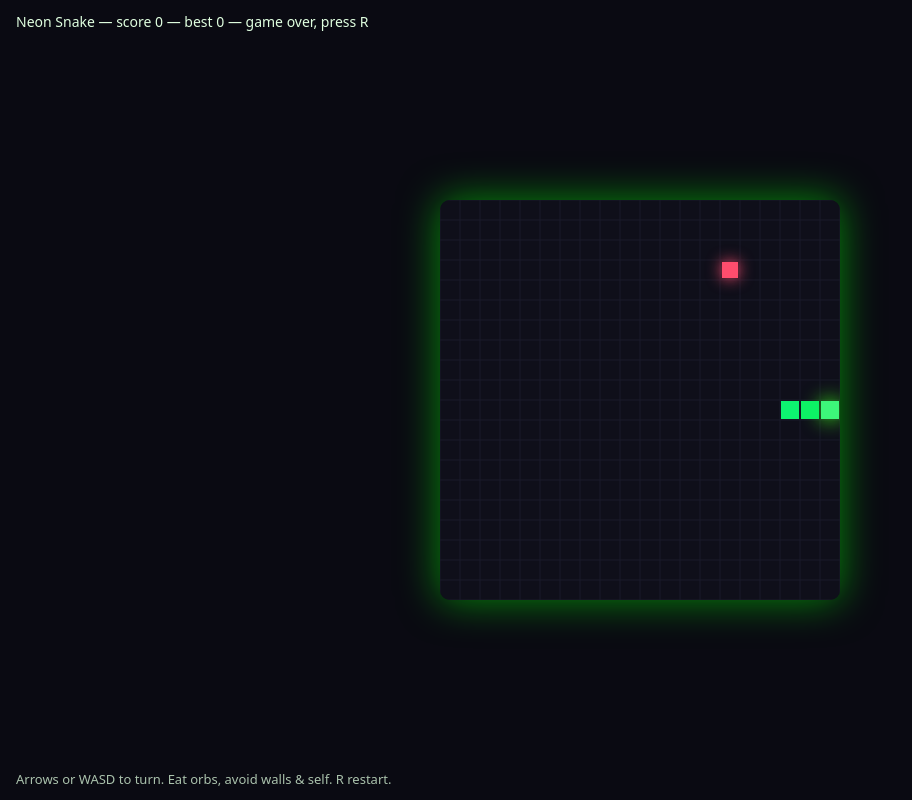
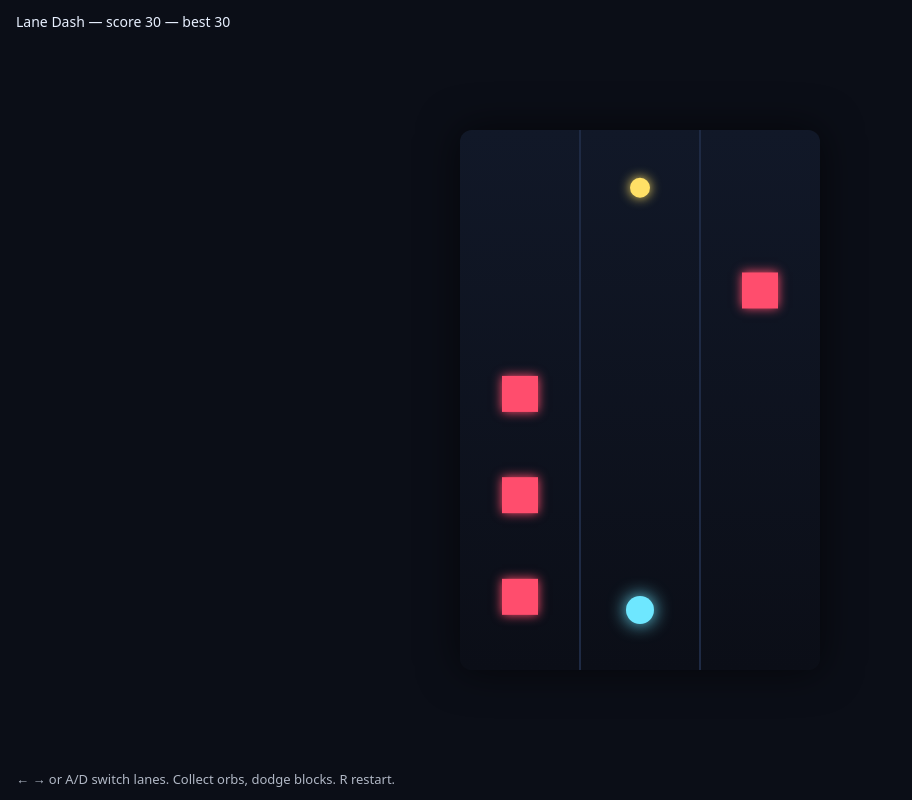
Before and after one commit to Sammiee2015lulz/daily-random-games, a plain HTML site: page games/2026-10-12/index.html in a window 1280 px wide. Shown: the whole page, without its empty margins (0-912 px from the left). Drawn offline with Linux system fonts and the light colour scheme.

Commit message:
Add 2026-10-12 game: Lane Dash

```diff
--- a/games/2026-10-12/index.html
+++ b/games/2026-10-12/index.html
@@ -3,100 +3,136 @@
 <head>
 <meta charset="utf-8">
 <meta name="viewport" content="width=device-width, initial-scale=1">
-<title>Neon Snake — 2026-10-12</title>
+<title>Lane Dash — 2026-10-12</title>
 <style>
-  html, body { margin: 0; height: 100%; background: #0a0a12; color: #e0ffe0; font-family: system-ui, sans-serif; }
+  html, body { margin: 0; height: 100%; background: #0b0e17; color: #e8f0ff; font-family: system-ui, sans-serif; }
   body { display: grid; place-items: center; }
-  canvas { background: #0f0f1a; border-radius: 10px; box-shadow: 0 0 40px #0f08; max-width: 96vw; max-height: 80vh; }
+  canvas { background: linear-gradient(#111828, #0b0e17); border-radius: 12px; box-shadow: 0 0 40px #0009; max-width: 96vw; max-height: 80vh; }
   #hud { position: fixed; top: 12px; left: 16px; font-size: 14px; }
   #help { position: fixed; bottom: 12px; left: 16px; opacity: .75; font-size: 13px; }
 </style>
 </head>
 <body>
-<div id="hud">Neon Snake</div>
-<div id="help">Arrows or WASD to turn. Eat orbs, avoid walls & self. R restart.</div>
-<canvas id="c" width="400" height="400"></canvas>
+<div id="hud">Lane Dash</div>
+<div id="help">← → or A/D switch lanes. Collect orbs, dodge blocks. R restart.</div>
+<canvas id="c" width="360" height="540"></canvas>
 <script>
 const canvas = document.getElementById('c');
 const ctx = canvas.getContext('2d');
 const hud = document.getElementById('hud');
-const CELL = 20;
-const COLS = 20, ROWS = 20;
-let best = Number(localStorage.getItem('neon-snake-best') || 0);
-let snake, dir, nextDir, food, score, alive, tick;
+const LANE_W = 120;
+const LANES = 3;
+let best = Number(localStorage.getItem('lane-dash-best') || 0);
+let playerLane, items, score, alive, speed, spawnTimer, frame;
 
 function reset() {
-  snake = [{x: 10, y: 10}, {x: 9, y: 10}, {x: 8, y: 10}];
-  dir = {x: 1, y: 0};
-  nextDir = {x: 1, y: 0};
+  playerLane = 1;
+  items = [];
   score = 0;
   alive = true;
-  tick = 0;
-  placeFood();
+  speed = 2.4;
+  spawnTimer = 0;
+  frame = 0;
 }
-function placeFood() {
-  do {
-    food = {x: Math.floor(Math.random() * COLS), y: Math.floor(Math.random() * ROWS)};
-  } while (snake.some(s => s.x === food.x && s.y === food.y));
+function spawn() {
+  const lane = Math.floor(Math.random() * LANES);
+  const isOrb = Math.random() < 0.35;
+  items.push({
+    lane,
+    y: -30,
+    type: isOrb ? 'orb' : 'block',
+    r: isOrb ? 10 : 0,
+    w: isOrb ? 0 : 36,
+    h: isOrb ? 0 : 36
+  });
 }
 addEventListener('keydown', e => {
   const k = e.key.toLowerCase();
   if (k === 'r') { reset(); return; }
   if (!alive) return;
-  if ((k === 'arrowup' || k === 'w') && dir.y === 0) nextDir = {x: 0, y: -1};
-  if ((k === 'arrowdown' || k === 's') && dir.y === 0) nextDir = {x: 0, y: 1};
-  if ((k === 'arrowleft' || k === 'a') && dir.x === 0) nextDir = {x: -1, y: 0};
-  if ((k === 'arrowright' || k === 'd') && dir.x === 0) nextDir = {x: 1, y: 0};
+  if (k === 'arrowleft' || k === 'a') playerLane = Math.max(0, playerLane - 1);
+  if (k === 'arrowright' || k === 'd') playerLane = Math.min(LANES - 1, playerLane + 1);
 });
 
 function update() {
   if (!alive) return;
-  dir = nextDir;
-  const head = {x: snake[0].x + dir.x, y: snake[0].y + dir.y};
-  if (head.x < 0 || head.x >= COLS || head.y < 0 || head.y >= ROWS || snake.some(s => s.x === head.x && s.y === head.y)) {
-    alive = false;
-    return;
+  frame++;
+  speed = Math.min(7, 2.4 + frame * 0.0015);
+  score += 0.05;
+  spawnTimer++;
+  if (spawnTimer > Math.max(18, 40 - frame / 80)) {
+    spawn();
+    spawnTimer = 0;
   }
-  snake.unshift(head);
-  if (head.x === food.x && head.y === food.y) {
-    score++;
-    if (score > best) { best = score; localStorage.setItem('neon-snake-best', String(best)); }
-    placeFood();
-  } else {
-    snake.pop();
+  for (let i = items.length - 1; i >= 0; i--) {
+    const it = items[i];
+    it.y += speed;
+    const px = playerLane * LANE_W + LANE_W / 2;
+    const py = 480;
+    if (it.type === 'orb') {
+      if (Math.abs(it.lane - playerLane) < 0.1 && Math.abs(it.y - py) < 22) {
+        score += 15;
+        items.splice(i, 1);
+        continue;
+      }
+    } else {
+      if (it.lane === playerLane && it.y + 18 > py - 16 && it.y - 18 < py + 16) {
+        alive = false;
+      }
+    }
+    if (it.y > 580) items.splice(i, 1);
+  }
+  if (Math.floor(score) > best) {
+    best = Math.floor(score);
+    localStorage.setItem('lane-dash-best', String(best));
   }
 }
 
 function draw() {
-  ctx.fillStyle = '#0f0f1a';
-  ctx.fillRect(0, 0, 400, 400);
-  // grid subtle
-  ctx.strokeStyle = '#1a1a2a';
-  for (let i = 0; i <= COLS; i++) {
-    ctx.beginPath(); ctx.moveTo(i*CELL, 0); ctx.lineTo(i*CELL, 400); ctx.stroke();
-    ctx.beginPath(); ctx.moveTo(0, i*CELL); ctx.lineTo(400, i*CELL); ctx.stroke();
+  ctx.clearRect(0, 0, 360, 540);
+  // lanes
+  ctx.strokeStyle = '#1e2a44';
+  ctx.lineWidth = 2;
+  for (let i = 1; i < LANES; i++) {
+    ctx.beginPath();
+    ctx.moveTo(i * LANE_W, 0);
+    ctx.lineTo(i * LANE_W, 540);
+    ctx.stroke();
   }
-  // food
-  ctx.fillStyle = '#ff4d6d';
-  ctx.shadowColor = '#ff4d6d';
-  ctx.shadowBlur = 15;
-  ctx.fillRect(food.x * CELL + 2, food.y * CELL + 2, CELL - 4, CELL - 4);
+  // items
+  for (const it of items) {
+    const x = it.lane * LANE_W + LANE_W / 2;
+    if (it.type === 'orb') {
+      ctx.fillStyle = '#ffe066';
+      ctx.shadowColor = '#ffe066';
+      ctx.shadowBlur = 12;
+      ctx.beginPath();
+      ctx.arc(x, it.y, 10, 0, Math.PI * 2);
+      ctx.fill();
+      ctx.shadowBlur = 0;
+    } else {
+      ctx.fillStyle = '#ff4d6d';
+      ctx.shadowColor = '#ff4d6d';
+      ctx.shadowBlur = 10;
+      ctx.fillRect(x - 18, it.y - 18, 36, 36);
+      ctx.shadowBlur = 0;
+    }
+  }
+  // player
+  const px = playerLane * LANE_W + LANE_W / 2;
+  const py = 480;
+  ctx.fillStyle = alive ? '#6ee7ff' : '#666';
+  ctx.shadowColor = '#6ee7ff';
+  ctx.shadowBlur = alive ? 18 : 0;
+  ctx.beginPath();
+  ctx.arc(px, py, 14, 0, Math.PI * 2);
+  ctx.fill();
   ctx.shadowBlur = 0;
-  // snake
-  for (let i = 0; i < snake.length; i++) {
-    const s = snake[i];
-    const hue = 140 + i * 3;
-    ctx.fillStyle = `hsl(${hue}, 90%, ${50 + (i === 0 ? 10 : 0)}%)`;
-    if (i === 0) { ctx.shadowColor = '#39ff14'; ctx.shadowBlur = 20; }
-    ctx.fillRect(s.x * CELL + 1, s.y * CELL + 1, CELL - 2, CELL - 2);
-    ctx.shadowBlur = 0;
-  }
-  hud.textContent = 'Neon Snake — score ' + score + ' — best ' + best + (alive ? '' : ' — game over, press R');
+  hud.textContent = 'Lane Dash — score ' + Math.floor(score) + ' — best ' + best + (alive ? '' : ' — crashed, press R');
 }
 
 function loop() {
-  tick++;
-  if (tick % 8 === 0) update(); // speed
+  update();
   draw();
   requestAnimationFrame(loop);
 }
```
Also changed, not shown: index.html (+1 -1 lines), 1 other file.
